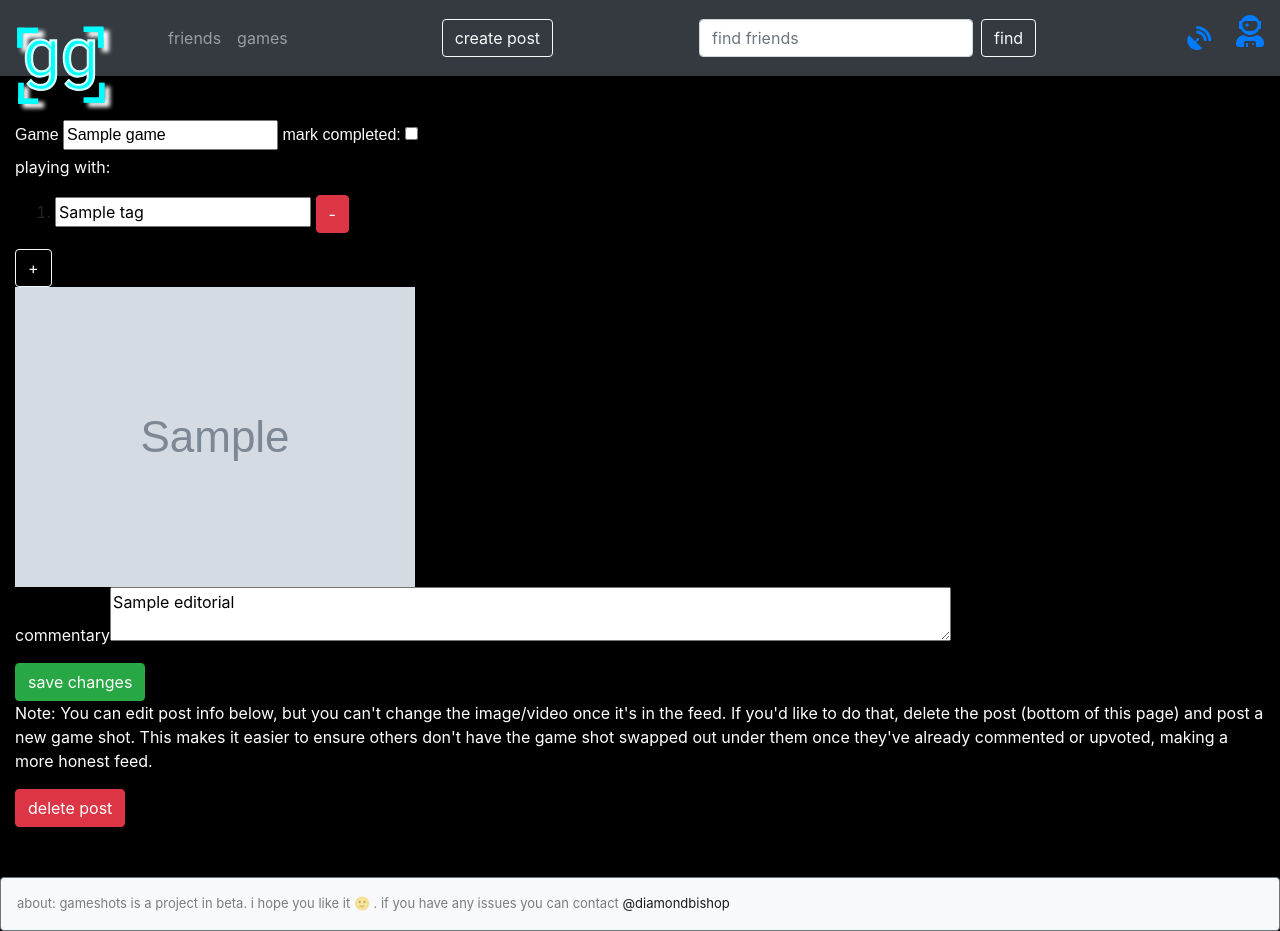
After one commit to dbish/gameshots, a Flask app: template templates/editPost.html in a window 1280 px wide. The commit adds this page. Run offline with Flask 2, Linux system fonts and the light colour scheme; the template is opened without the code that fills it: most values are stand-ins (such as "Sample title", 1, 10 or a date in 2020); grey boxes marked "Sample" are stand-in pictures; some libraries are stand-ins or nearby versions.

Commit message:
edit post added

```diff
--- a/application.py
+++ b/application.py
@@ -440,6 +440,45 @@ def uploadToS3(picture):
     link = f'https://s3-us-west-2.amazonaws.com/gameshots.gg/{filename}'
     return link
 
+
+def updatePost(postID, game, info, completed, cur_tags, old_tags):
+    slug = createSlug(game)
+    query = f"UPDATE POSTS SET game=%s, info=%s, completed=%s where postID='{postID}'"
+    deleted_tags = old_tags.difference(cur_tags)
+    added_tags = cur_tags.difference(old_tags)
+    comp_val = 0
+    if completed:
+        comp_val = 1
+
+    rds_con = pymysql.connect(constants.rds_host, user=constants.rds_user, port=constants.rds_port, passwd=constants.rds_password, db=constants.rds_dbname)
+    try:
+        with rds_con:
+            cur = rds_con.cursor()
+            vals = (game, info, comp_val)
+            cur.execute(query, vals)
+
+            if len(deleted_tags) > 0:
+                placeholder = '%s'
+                placeholders = ', '.join(placeholder for tag in deleted_tags)
+                query = f"DELETE from Tags where postID='{postID}' and user in ({placeholders})"
+                cur.execute(query, list(deleted_tags))
+
+            if len(added_tags) > 0:
+                query = f"INSERT INTO Tags (postID, user) VALUES (%s,%s)"
+                for tag in added_tags:
+                    vals = (postID, tag)
+                    cur.execute(query, vals)
+                    addNotification(tag, url_for('viewPost', postid=postID), f"you were tagged in a post!")
+
+
+        rds_con.commit()
+    finally:
+        rds_con.close()
+
+
+
+
+
 def createPost(user, link, game, info, completed):
     postID = str(uuid.uuid4())
     slug = createSlug(game)
@@ -736,6 +775,61 @@ def viewProfile(username):
     if username in filtered_following:
         filtered_games = filtered_following[username]
     return render_template('profile.html', screen_name=myusername, username=username, games=games, posts=posts, following=following, followers=followers, myusername=myusername, profile_following=profile_following, profile_followers=profile_followers, completed_games=completed_games, filtered=filtered_games, display_name=getDisplayName(username, {}))
+
+@app.route('/edit/<postid>', methods=['GET', 'POST'])
+@requires_auth
+def editPost(postid):
+    username = session[constants.PROFILE_KEY]['name']
+    query = f"SELECT user, picture, game, info, createdtime, completed, coins FROM POSTS where postid='{postid}'"
+    rds_con = pymysql.connect(constants.rds_host, user=constants.rds_user, port=constants.rds_port, passwd=constants.rds_password, db=constants.rds_dbname)
+    try:
+        with rds_con:
+            cur = rds_con.cursor()
+            cur.execute(query)
+
+        info = cur.fetchone()
+        user = info[0]
+        if user != username:
+            return redirect(url_for('viewPost', postid=postid))
+        displayNames = {}
+        display_name = getDisplayName(user, displayNames)
+        post = Post(info[0], info[2], info[1], info[3], info[6], info[4].strftime("%Y-%m-%d %H:%M:%S"), postid, [],  info[5], False, createSlug(info[2]), display_name, [])
+
+        query = f"SELECT user FROM Tags where postID='{postid}'"
+        with rds_con:
+            cur = rds_con.cursor()
+            cur.execute(query)
+
+        for row in cur.fetchall():
+            user = row[0]
+            post.tags.append(user)
+
+        if request.method == 'POST':
+            game = request.form['game']
+            info = request.form['comment']
+            completed = False
+            if 'completed' in request.form:
+                completed = True
+            cur_tags = []
+            if ('tag0' in request.form) and (request.form['tag0'] != ''):
+                tagCount = 0
+                curTag = 'tag'+str(tagCount)
+                while curTag in request.form:
+                    if (request.form[curTag] != ''):
+                        cur_tags.append(request.form[curTag])
+                    tagCount+=1
+                    curTag = 'tag'+str(tagCount)
+            updatePost(postid, game, info, completed, set(cur_tags), set(post.tags))
+            return redirect(url_for('viewPost', postid=postid))
+
+
+    finally:
+        rds_con.close()
+
+    return render_template('editPost.html', post=post)
+
+
+
 
 @app.route('/post/<postid>')
 def viewPost(postid):
--- /dev/null
+++ b/static/edit.css
@@ -0,0 +1,3 @@
+p {
+	color:white;
+}
--- /dev/null
+++ b/static/editPost.js
@@ -0,0 +1,68 @@
+function removeTag(tag){
+	var toRemove = $('#'+tag);
+	toRemove.parent().hide();
+	toRemove.val('');
+}
+
+function addTag(){
+	var tagList = $('#tagList');
+	var len = $('#tagList li').length;
+	var newInput = $('<input type="text" id="tag'+(len).toString()+'" name="tag'+(len).toString()+'" class="tag"> ');
+	var deleteButton = $('<button onclick="removeTag(\'tag'+(len).toString()+'\')" type="button" class="btn btn-danger">-</button>');
+	var newTag = $('<li>');
+
+	newInput.autocomplete({
+                source: autoCompleteTags,
+                minLength: 3,
+                select: function(event, ui){
+                        console.log('selected:'+ui.item.value);
+                }
+        });
+	newTag.append(newInput);
+	newTag.append(deleteButton);
+
+	tagList.append(newTag);
+}
+
+function autoCompleteTags(request, response){
+			$.ajax({
+				url: "/autocompleteTag",
+				dataType: "json",
+				data: {
+					term: request.term
+				},
+				success: function(data){
+					response(data);
+				}
+			});
+}
+
+window.onload = function(){
+	$('#game').autocomplete({
+		source: function (request, response){
+			$.ajax({
+				url: "/autocompleteGames",
+				dataType: "json",
+				data: {
+					term: request.term
+				},
+				success: function(data){
+					response(data);
+				}
+			});
+
+		},
+		minLength: 2,
+		select: function(event, ui){
+			console.log('selected:'+ui.item.value);
+		}
+	});
+
+	$('.tag').autocomplete({
+		source: autoCompleteTags,
+		minLength: 3,
+		select: function(event, ui){
+			console.log('selected:'+ui.item.value);
+		}
+	});
+};
--- /dev/null
+++ b/templates/editPost.html
@@ -0,0 +1,66 @@
+{% extends "base.html" %}
+{% block content %}
+<link rel="stylesheet" href="{{url_for('static', filename='edit.css')}}">
+<script src="{{url_for('static', filename='editPost.js')}}"></script>
+        <script type="text/javascript">
+                username = "{{screen_name}}";
+        </script>
+<div class="container-fluid">
+	<div class="post" id={{post.id}}>
+		<form action='{{url_for('editPost', postid=post.id)}}' method="POST" id="search">
+			   <div class="ui-widget">
+                                <label class="text-light" for="game">Game</label>
+				<input name = "game" id="game" value="{{post.game}}">
+                                <label class="text-light" for="completed">mark completed:</label>
+                                <input type="checkbox" id="completed" name="completed" value="completed"
+
+				{%if post.completed %}
+				checked
+				{% endif %}
+				>
+			    </div>
+	                       <div>
+				        <div id="tags">
+					<p class='text-light'>playing with:</p>
+
+					<ol id='tagList'>
+					{% if post.tags|length > 0 %}
+					{% for tag in post.tags %}
+					<li>
+						<input type="text" id="tag{{loop.index0}}" name="tag{{loop.index0}}" class="tag" value="{{tag}}">
+						<button onclick="removeTag('tag{{loop.index0}}')" type="button" class="btn btn-danger">-</button>
+					</li>
+					{% endfor %}
+					</div>
+					{% endif %}
+					</ol>
+					 <button onclick="addTag()" type="button" class="btn btn-outline-light">+</button>
+				</div>
+
+
+			{% if ('.twitch.tv' in post.image) or ('.youtube.com' in post.image) %}
+			<iframe
+			    src="{{post.image}}"
+			    frameborder="0"
+			    scrolling="no"
+			    allowfullscreen="true">
+			</iframe>
+			{% elif ('.mp4' in post.image) %}
+			<video controls muted autoplay>
+				<source src="{{post.image}}" type="video/mp4">
+			</video>
+			{% else %}
+			<img src="{{post.image}}">
+			{% endif %}
+			<p class='text-light'>commentary<textarea name ="comment" cols=80>{{post.editorial}}</textarea></p>
+			<input type="submit" class="btn btn-success" value="save changes"/>
+		</form>
+		</div>
+		<div>
+	<form action='{{url_for('deletePost', postID=post.id)}}' method="POST">
+	<p>Note: You can edit post info below, but you can't change the image/video once it's in the feed. If you'd like to do that, delete the post (bottom of this page) and post a new game shot. This makes it easier to ensure others don't have the game shot swapped out under them once they've already commented or upvoted, making a more honest feed.</p>
+	<input type="submit" class="btn btn-danger" value="delete post"/>
+	</form>
+		</div>
+</div>
+{% endblock %}
```
Also changed, not shown: templates/post.html (+5 -5 lines).
